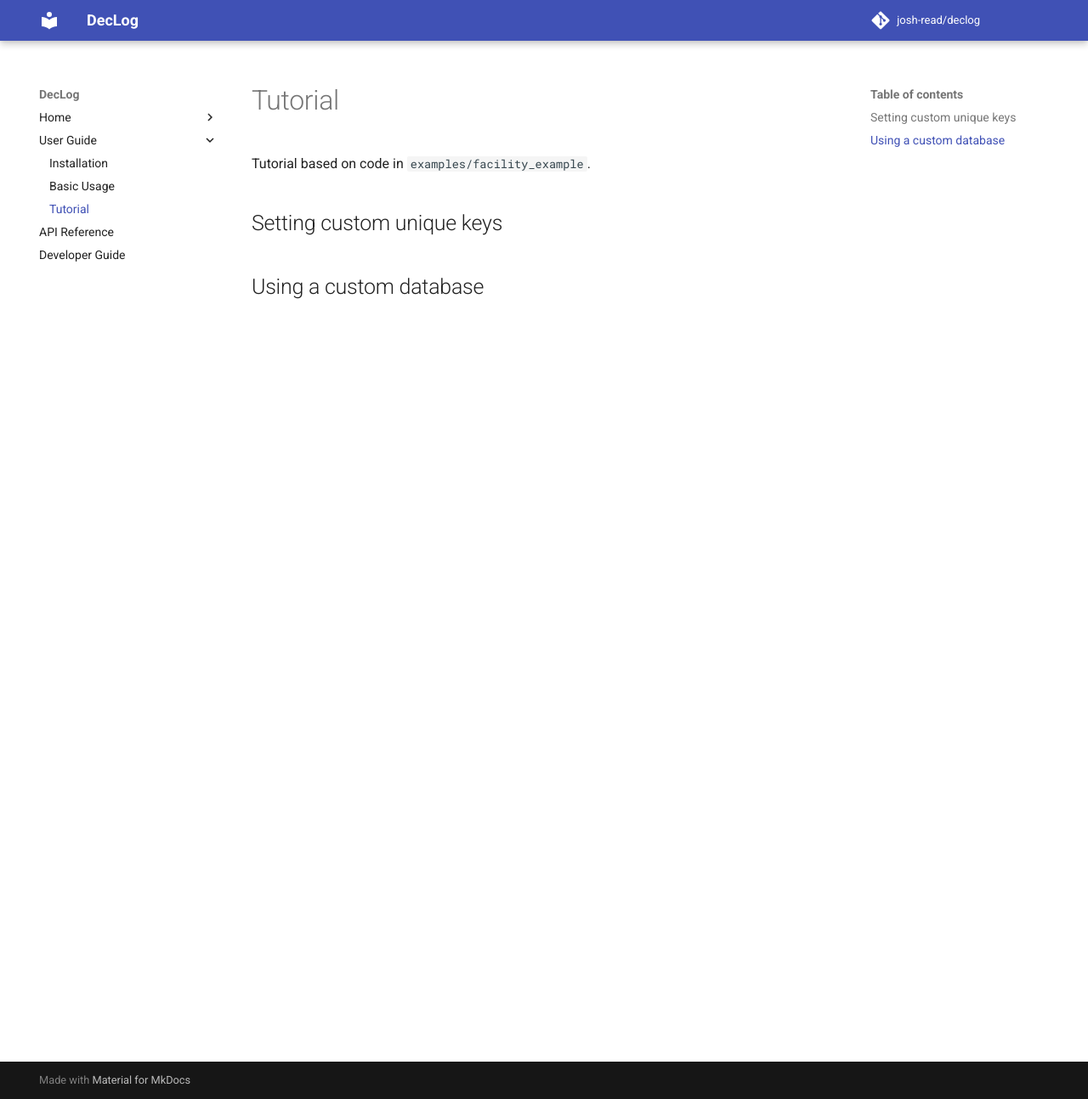
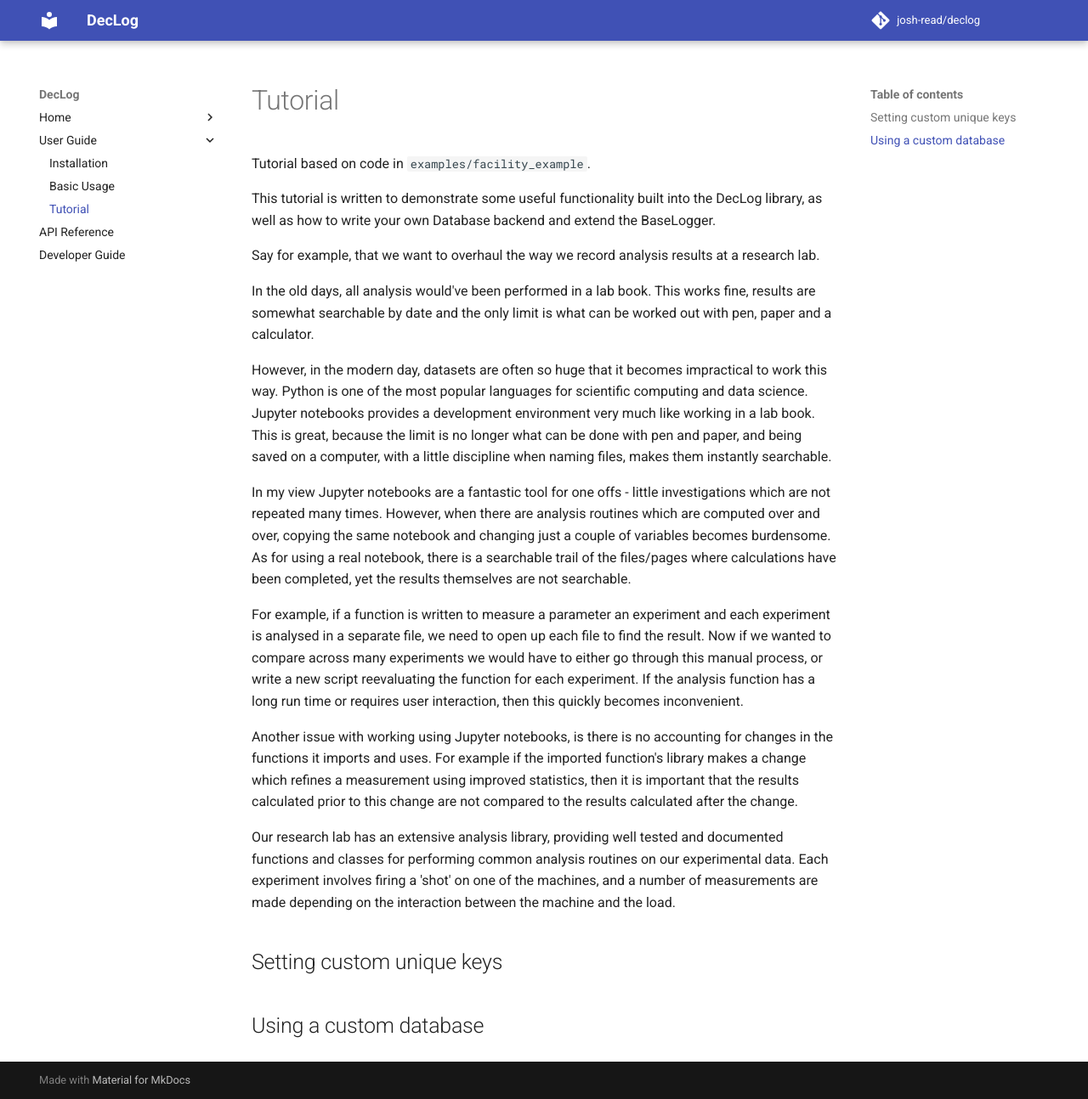
Before and after one commit to josh-read/declog, an MkDocs documentation site: the page built from docs/tutorial.md, in a window 1280 px wide and 1294 px high. Shown: the whole window at 85% size. Built offline with MkDocs 1.6.1 and Material for MkDocs 9.7.7, drawn with Linux system fonts in a browser that asks for light colours; comment, search, counter and statistics services are not loaded.

Commit message:
Write tutorial introduction

```diff
--- a/docs/tutorial.md
+++ b/docs/tutorial.md
@@ -2,6 +2,54 @@
 
 Tutorial based on code in `examples/facility_example`.
 
+This tutorial is written to demonstrate some useful functionality
+built into the DecLog library, as well as how to write your own Database
+backend and extend the BaseLogger.
+
+Say for example, that we want to overhaul the way we record analysis
+results at a research lab.
+
+In the old days, all analysis would've
+been performed in a lab book. This works fine, results are somewhat
+searchable by date and the only limit is what can be worked out with
+pen, paper and a calculator.
+
+However, in the modern day, datasets are often so huge that it becomes
+impractical to work this way. Python is one of the most popular languages
+for scientific computing and data science. Jupyter notebooks provides a
+development environment very much like working in a lab book. This is great,
+because the limit is no longer what can be done with pen and paper, and being
+saved on a computer, with a little discipline when naming files, makes them
+instantly searchable.
+
+In my view Jupyter notebooks are a fantastic tool for one offs -
+little investigations which are not repeated many times. However,
+when there are analysis routines which are computed over and over,
+copying the same notebook and changing just a couple of variables
+becomes burdensome. As for using a real notebook, there is a
+searchable trail of the files/pages where calculations have been completed,
+yet the results themselves are not searchable.
+
+For example, if a function is written to measure a parameter an experiment
+and each experiment is analysed in a separate file, we need to open up each
+file to find the result. Now if we wanted to compare across many experiments
+we would have to either go through this manual process, or write a new script
+reevaluating the function for each experiment. If the analysis function
+has a long run time or requires user interaction, then this quickly becomes
+inconvenient.
+
+Another issue with working using Jupyter notebooks, is there is no accounting
+for changes in the functions it imports and uses. For example if the imported
+function's library makes a change which refines a measurement using
+improved statistics, then it is important that the results calculated prior to
+this change are not compared to the results calculated after the change.
+
+Our research lab has an extensive analysis library, providing well tested
+and documented functions and classes for performing common analysis
+routines on our experimental data. Each experiment involves firing a 'shot'
+on one of the machines, and a number of measurements are made depending on
+the interaction between the machine and the load.
+
 ## Setting custom unique keys
 
 ## Using a custom database
```
